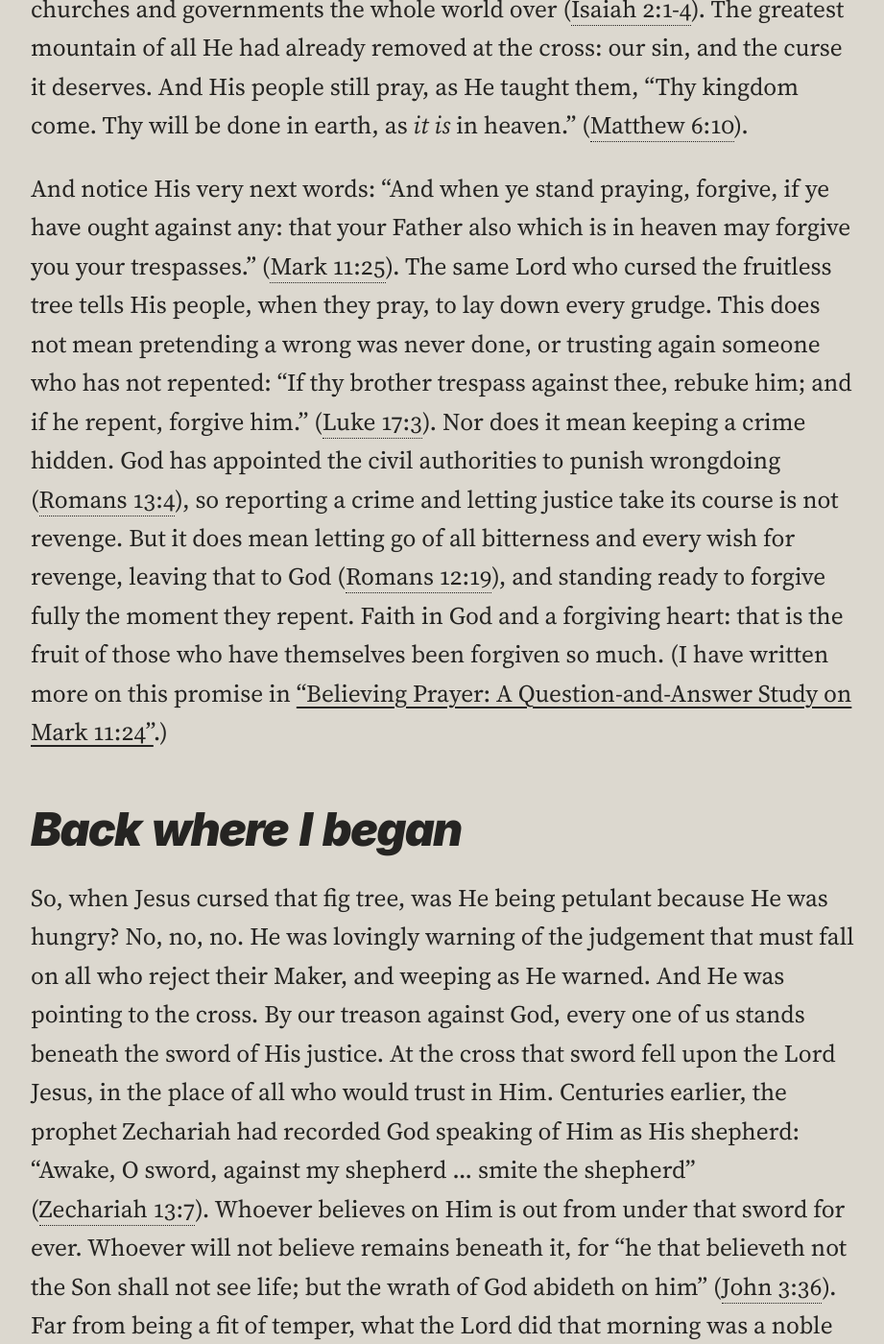
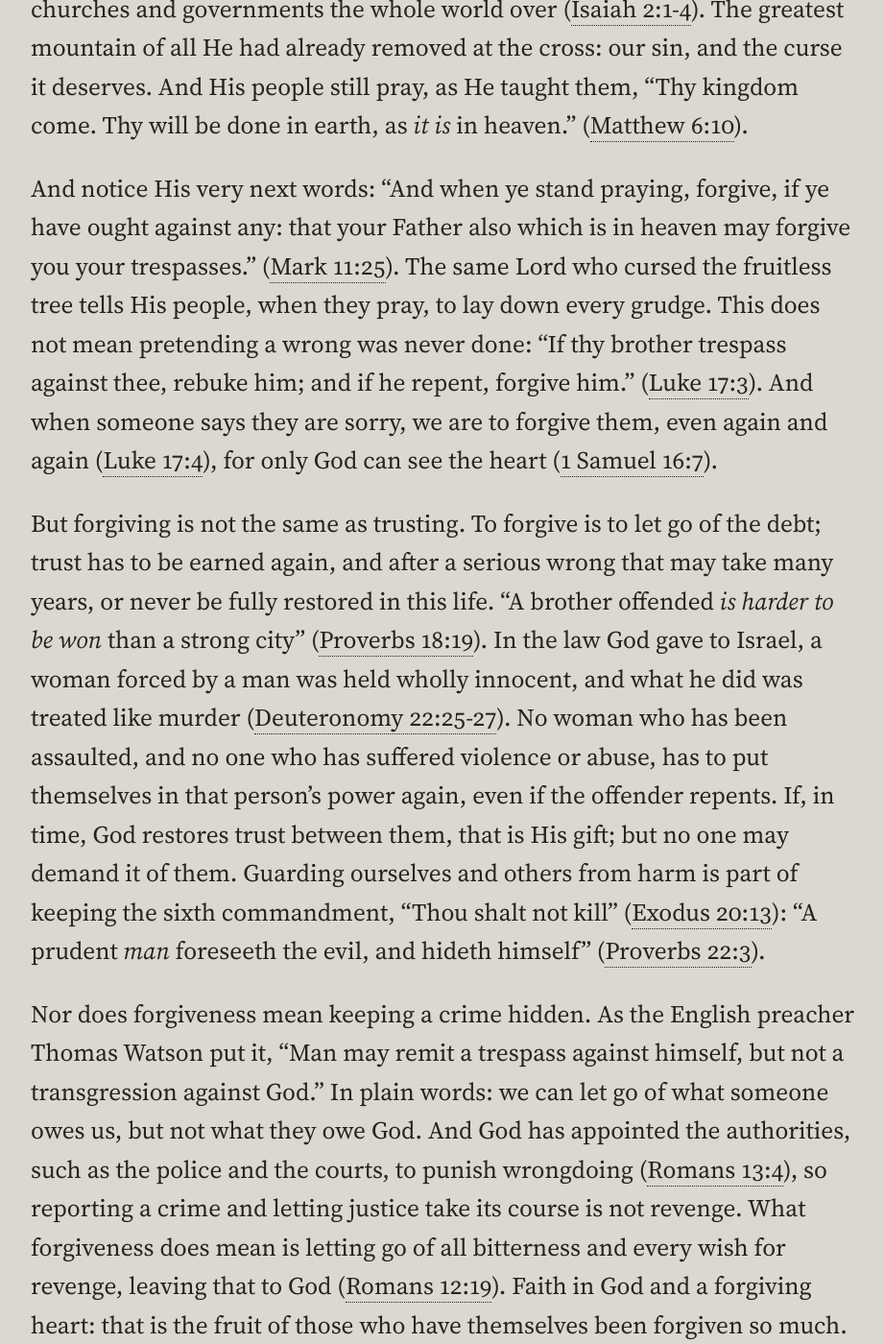
Before and after one commit to ForestWalkUK/truthpeaceandlove, a Jekyll site: the page built from _posts/2026-11-26-did-jesus-lose-his-temper-with-a-fig-tree.md, in a window 1280 px wide and 1400 px high, scrolled down 6040 px. Shown: the whole window at 96% size, without its empty margins (16-937 px from the left). Built offline with Jekyll 4.4.1, drawn with Linux system fonts in a browser that asks for light colours; some of the changed text lies outside the part shown.

Commit message:
Fig tree article v1.11: forgiving is not trusting
Under "Have faith in God", the passage on forgiving others is rewritten as three paragraphs. Forgiving is not the same as trusting: no one who has been assaulted or abused has to put themselves in the offender's power again, even if the offender repents (Proverbs 18:19; Deuteronomy 22:25-27; Exodus 20:13; Proverbs 22:3). Reporting a crime is not revenge (Thomas Watson; Romans 13:4). The link to the Mark 11:24 study is removed from this passage. The article's changes list is updated.

Co-Authored-By: Claude Opus 5.5 <noreply@anthropic.com>

```diff
--- a/_posts/2026-11-26-did-jesus-lose-his-temper-with-a-fig-tree.md
+++ b/_posts/2026-11-26-did-jesus-lose-his-temper-with-a-fig-tree.md
@@ -2,6 +2,9 @@
 title: "Did Jesus Lose His Temper with a Fig Tree?"
 sections: [deeper]
 changes:
+  - version: "1.11"
+    date: 2026-11-27
+    note: "Under ‘Have faith in God’, the passage on forgiving others now makes clear that forgiving is not the same as trusting, above all for anyone who has been assaulted or abused, and explains more fully why reporting a crime is not revenge. The link to the study on Mark 11:24 has been removed from that passage."
   - version: "1.10"
     date: 2026-11-27
     note: "Under ‘Have faith in God’, the hope of Christ’s kingdom over all the earth now speaks of Him being gladly honoured as King, and gives Isaiah 2:1-4 as its Bible reference."
@@ -94,7 +97,11 @@ It also shows what kind of prayer He means. The temple had failed to be a house
 
 The disciples themselves show this. Even after His resurrection they asked Him, “Lord, wilt thou at this time restore again the kingdom to Israel?” (Acts 1:6). It was a good desire, and He did not rebuke it. He told them only that the times were in the Father’s hands, and then promised them more than they had asked: power from the Holy Ghost to be His witnesses “unto the uttermost part of the earth” (Acts 1:7-8). His kingdom would be not for Israel only, but for every nation. It has been spreading ever since, and in the Father’s own time Christ will be gladly honoured as King in homes, churches and governments the whole world over (Isaiah 2:1-4). The greatest mountain of all He had already removed at the cross: our sin, and the curse it deserves. And His people still pray, as He taught them, “Thy kingdom come. Thy will be done in earth, as *it is* in heaven.” (Matthew 6:10).
 
-And notice His very next words: “And when ye stand praying, forgive, if ye have ought against any: that your Father also which is in heaven may forgive you your trespasses.” (Mark 11:25). The same Lord who cursed the fruitless tree tells His people, when they pray, to lay down every grudge. This does not mean pretending a wrong was never done, or trusting again someone who has not repented: “If thy brother trespass against thee, rebuke him; and if he repent, forgive him.” (Luke 17:3). Nor does it mean keeping a crime hidden. God has appointed the civil authorities to punish wrongdoing (Romans 13:4), so reporting a crime and letting justice take its course is not revenge. But it does mean letting go of all bitterness and every wish for revenge, leaving that to God (Romans 12:19), and standing ready to forgive fully the moment they repent. Faith in God and a forgiving heart: that is the fruit of those who have themselves been forgiven so much. (I have written more on this promise in [“Believing Prayer: A Question-and-Answer Study on Mark 11:24”]({{ site.baseurl }}{% post_url 2026-10-18-believing-prayer-catechism-mark-11-24 %}).)
+And notice His very next words: “And when ye stand praying, forgive, if ye have ought against any: that your Father also which is in heaven may forgive you your trespasses.” (Mark 11:25). The same Lord who cursed the fruitless tree tells His people, when they pray, to lay down every grudge. This does not mean pretending a wrong was never done: “If thy brother trespass against thee, rebuke him; and if he repent, forgive him.” (Luke 17:3). And when someone says they are sorry, we are to forgive them, even again and again (Luke 17:4), for only God can see the heart (1 Samuel 16:7).
+
+But forgiving is not the same as trusting. To forgive is to let go of the debt; trust has to be earned again, and after a serious wrong that may take many years, or never be fully restored in this life. “A brother offended *is harder to be won* than a strong city” (Proverbs 18:19). In the law God gave to Israel, a woman forced by a man was held wholly innocent, and what he did was treated like murder (Deuteronomy 22:25-27). No woman who has been assaulted, and no one who has suffered violence or abuse, has to put themselves in that person’s power again, even if the offender repents. If, in time, God restores trust between them, that is His gift; but no one may demand it of them. Guarding ourselves and others from harm is part of keeping the sixth commandment, “Thou shalt not kill” (Exodus 20:13): “A prudent *man* foreseeth the evil, and hideth himself” (Proverbs 22:3).
+
+Nor does forgiveness mean keeping a crime hidden. As the English preacher Thomas Watson put it, “Man may remit a trespass against himself, but not a transgression against God.” In plain words: we can let go of what someone owes us, but not what they owe God. And God has appointed the authorities, such as the police and the courts, to punish wrongdoing (Romans 13:4), so reporting a crime and letting justice take its course is not revenge. What forgiveness does mean is letting go of all bitterness and every wish for revenge, leaving that to God (Romans 12:19). Faith in God and a forgiving heart: that is the fruit of those who have themselves been forgiven so much.
 
 ## Back where I began
 
```
